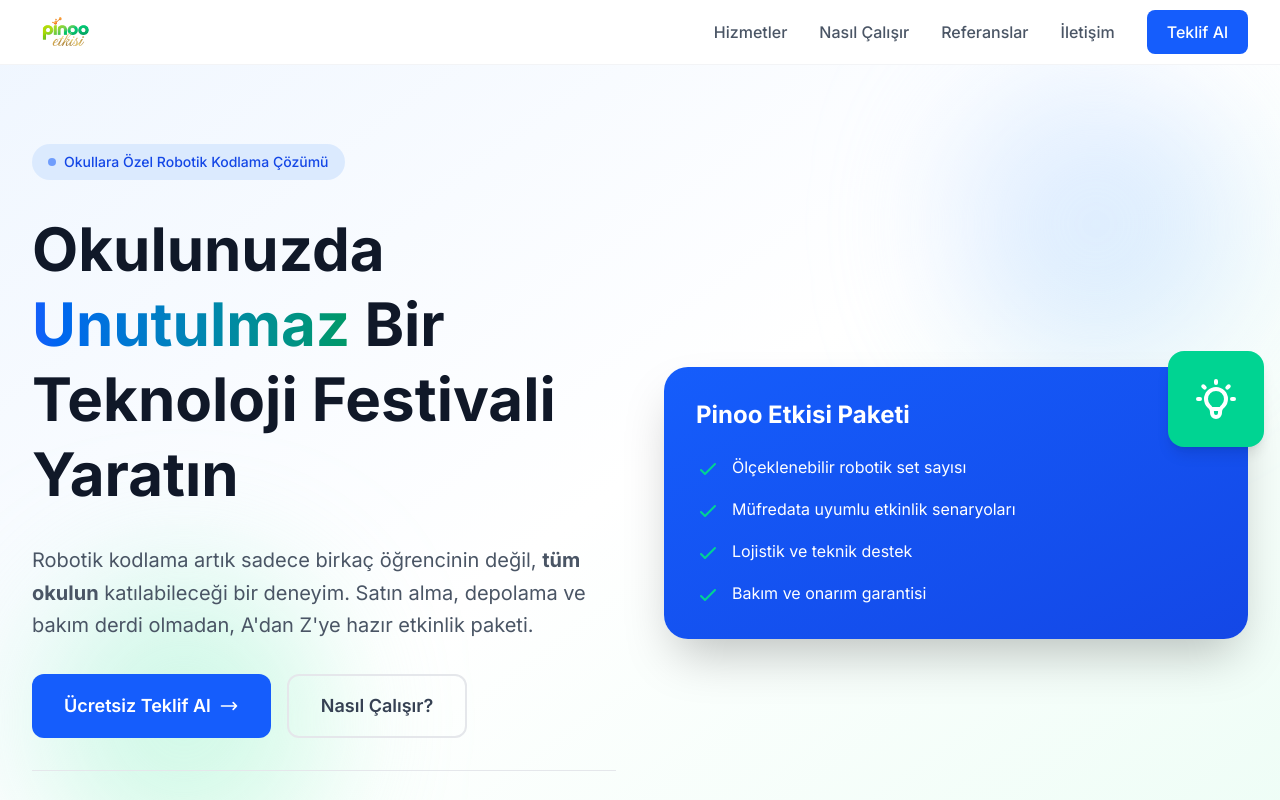
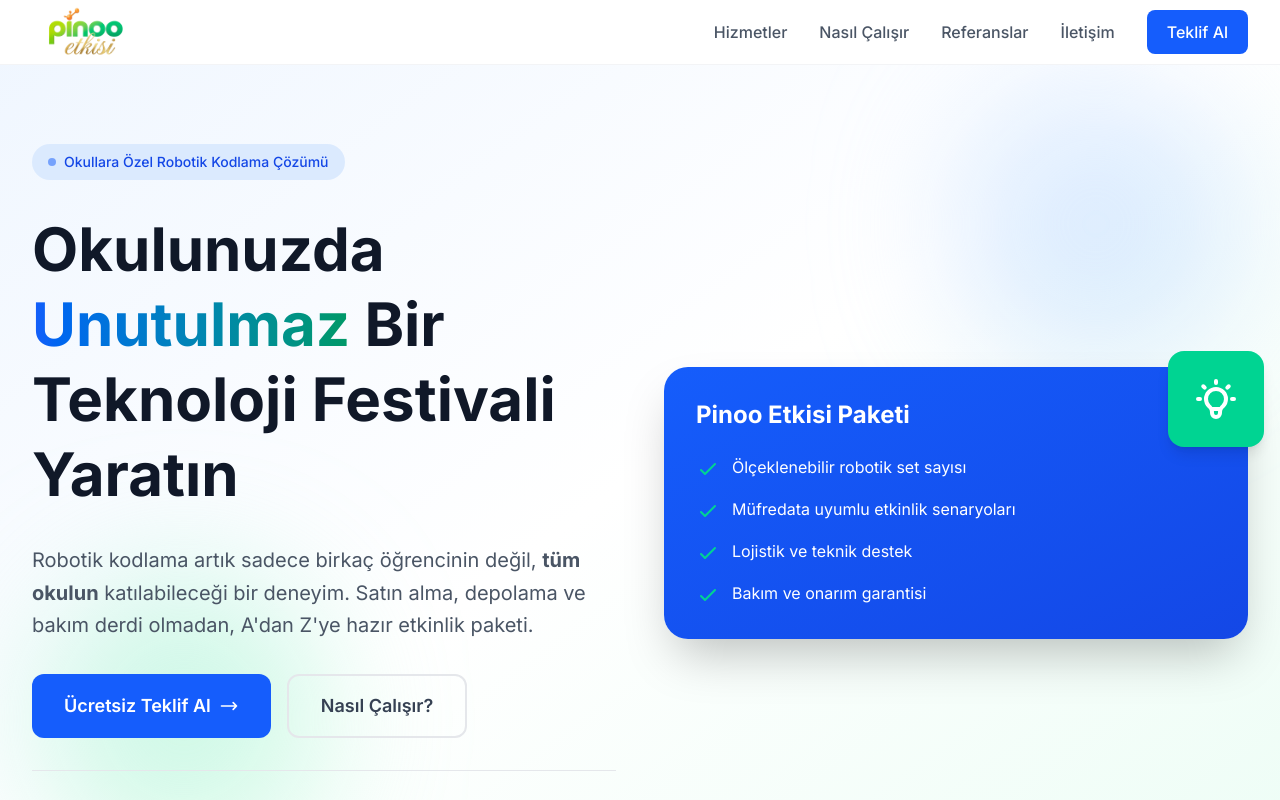
Before and after one commit to pinooetkisi/pinooetkisi, a Next.js app: page / in a window 1280 px wide. Shown: the top 800 px of the page. Built offline with nearby package versions, Linux system fonts and the light colour scheme.

Commit message:
Increase logo size

```diff
--- a/src/components/Footer.tsx
+++ b/src/components/Footer.tsx
@@ -13,9 +13,9 @@
               <Image
                 src="/images/logo.png"
                 alt="Pinoo Etkisi Logo"
-                width={120}
-                height={40}
-                className="h-10 w-auto object-contain"
+                width={280}
+                height={70}
+                className="h-20 w-auto object-contain"
               />
             </Link>
             <p className="text-gray-400 mb-6 max-w-md">
--- a/src/components/Header.tsx
+++ b/src/components/Header.tsx
@@ -23,9 +23,9 @@
             <Image
               src="/images/logo.png"
               alt="Pinoo Etkisi Logo"
-              width={120}
-              height={40}
-              className="h-10 w-auto object-contain"
+              width={280}
+              height={70}
+              className="h-16 w-auto object-contain"
             />
           </Link>
 
```
